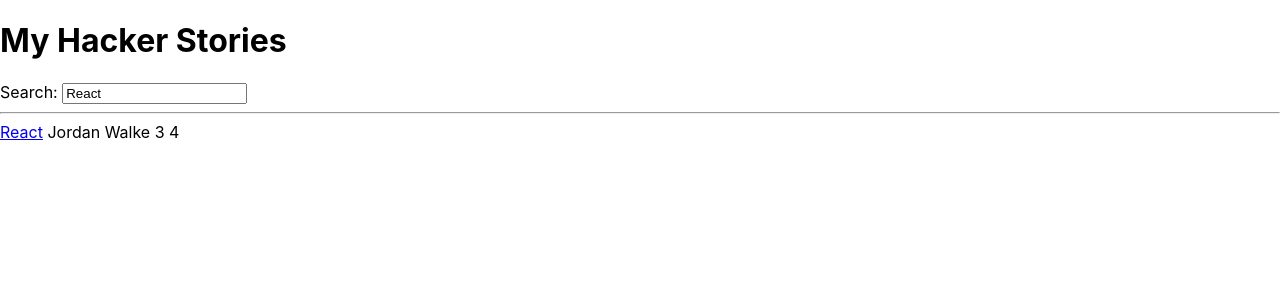
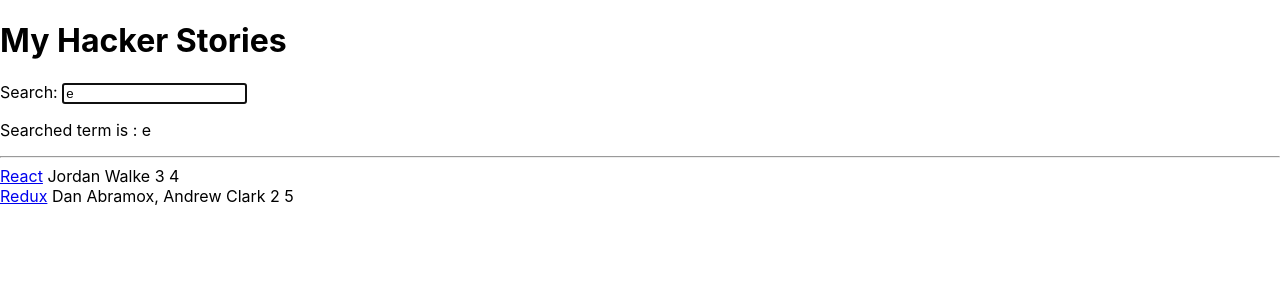
Before and after one commit to onursurme/hacker-stories, a React (Create React App) app: page / in a window 1280 px wide. Shown: the top 300 px of the page. Built offline with nearby package versions, Linux system fonts and the light colour scheme.

Commit message:
localStorage ilk örnek.

```diff
--- a/src/App.js
+++ b/src/App.js
@@ -20,20 +20,13 @@
     },
   ];
 
-  const [searchTerm, setSearchTerm] = useState('React');
+  const [searchTerm, setSearchTerm] = useState(localStorage.getItem('search')||'e');
 
   const handleSearch = event => {
     setSearchTerm(event.target.value);
+    localStorage.setItem('search', event.target.value); // localStorage'ı bu şekilde yazmanın dezavantajı : programın başka bir yerinde searchTerm değiştiğinde, setSearchTerm çağrıldığında orada localStorage'ı update etmeyi unutabiliriz. Daha kolay ve garanti olanı useEffect hook'u kullanmak.
   }
 
-  const searchedStories1 = stories.filter(function (story) {
-    return story.title.toLowerCase().includes(searchTerm.toLowerCase());
-  });
-  const searchedStories2 = stories.filter(story => {
-    return story.title
-      .toLowerCase()
-      .includes(searchTerm.toLowerCase());
-  });
   const searchedStories = stories.filter(story =>  // filter'a argüman olarak boolean return eden bir fonksiyon verilir
     story.title.toLowerCase().includes(searchTerm.toLowerCase())
   );
@@ -50,21 +43,25 @@
   );
 }
 
-const Search = props => (
+const Search = props => (  // aslında props yerine ({search,onSearch}) yazarsak altta props.search yerine search, props.onSearch yerine de onSearch yazabiliriz.
   <div>
     <label htmlFor="search">Search: </label> {/*normalde bir label'la bir inputun eşleşmesi için label'a for attribute'ü verilir ve değeri label'ın ait olacağı input tag'inin id'si olur. JSX'te for yerine htmlFor var. ör: <label for="male">Male</label> <input type="radio" name="gender" id="male"> işte bir label'ın id'sini alıp for değerini veren javascript fonksiyonu htmlFor'dur. ör: var x = document.getElementById("myLabel").htmlFor;*/}
-      <input id="search" type="text" value={props.search} onChange={props.onSearch} />
+    <input autoFocus id="search" type="text" value={props.search} onChange={props.onSearch} /> {/**autoFocus sayesinde sayfa açılınca cursor text inputta olarak başlıyor */}
+    <p>Searched term is : {props.search}</p>
   </div>
 );
 
-const Buu = pp => // function component'lerin ilk argümanları props olur
-  pp.abc.map(item => (
-    <div key={item.objectID}>
+//const Buu = ({ abc }) => abc.map(({objectID, ...item}) => <Item key={objectID} {...item}/>);
+// Bu örnekte olduğu gibi JavaScript object destructuring, spread operator ve rest parameters kullanılabilir (üç nokta, biri assignment'ın sağında, bir solunda kullanılıyor, objenin geri kalan öğeleri gibi bir anlamı var). Bunları kullanmak kodları kısaltabilir (özellikle props'ları argüman olarak alıp verirken), ancak okunurluğu anlaşılırlığı azaltabilir ekip çalışmasında. JavaScript array destructuring ile object destructuring'i karıştırma
+const Buu = ({abc}) => abc.map(item => <Item key={item.objectID} item={item} />);
+
+const Item = ({item}) => (
+  <div>
     <span> <a href={item.url}>{item.title}</a> </span>
     <span> {item.author} </span>
     <span> {item.num_comments} </span>
     <span> {item.points} </span>
   </div>
-  ));
+);
 
 export default App;
```
Lines whose indentation alone changed are shown as unchanged.
